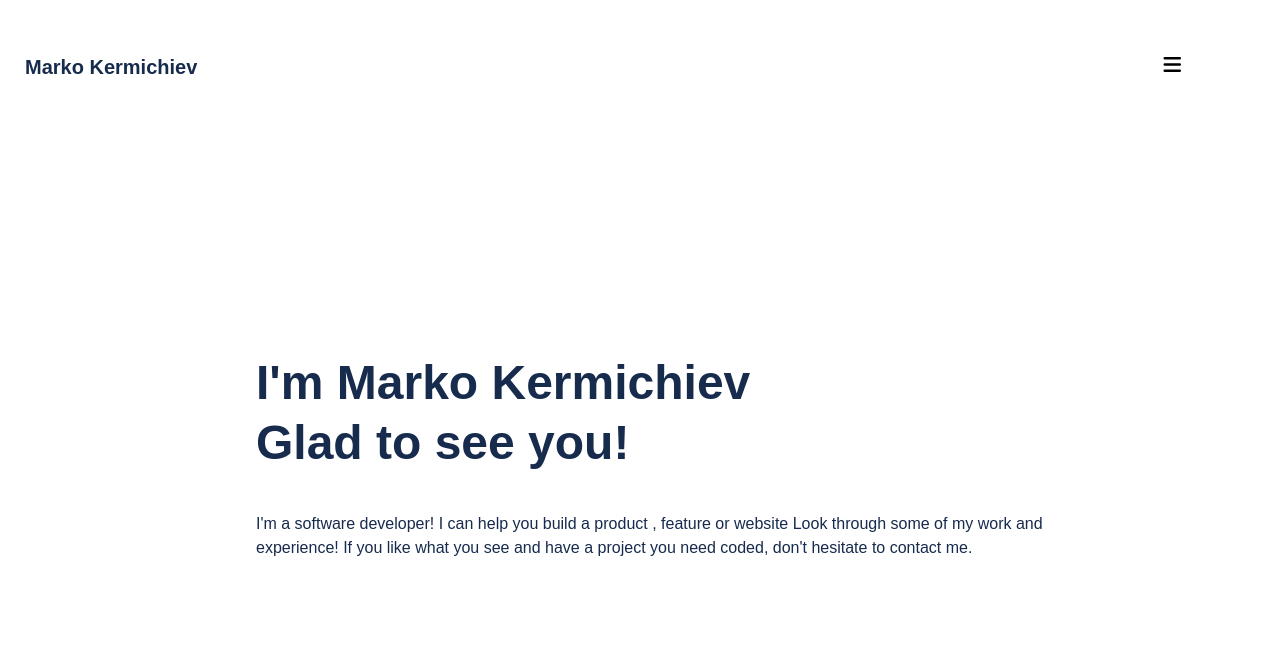
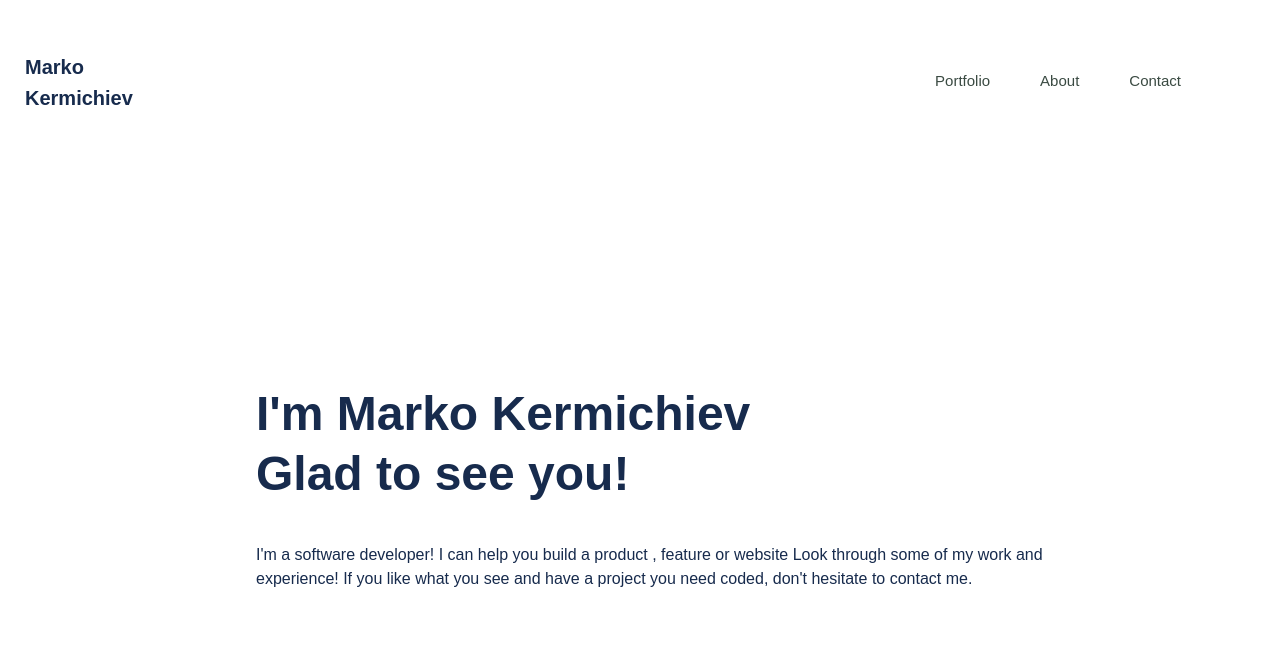
Before and after one commit to MarkoKermi/Portfolio-Website, a website: page index.html in a window 1280 px wide. Shown: the top 658 px of the page. Drawn offline with Linux system fonts and the light colour scheme.

Commit message:
Changes based on first review

```diff
--- a/style.css
+++ b/style.css
@@ -4,7 +4,7 @@
 * {
   font-family: "Popins", sans-serif;
   padding: 0%;
-  box-sizing: border-box;
+  /* box-sizing: border-box; */
 }
 
 html,
@@ -515,21 +515,22 @@ textarea {
     padding-top: 58px;
   }
 
-  .menu li {
-    padding-right: 3rem;
-    color: #344563;
+  .top .fa-bars {
+    display: none;
   }
 
-  .menu ul {
+  .top #menu {
     display: flex;
     justify-content: flex-end;
-    list-style: none;
-    gap: 20px;
-    color: #344563;
+    height: auto;
+    position: relative;
   }
 
-  .menu > div {
-    display: none;
+  .top #menu .nav-item {
+    font-size: 15px;
+    font-weight: 500;
+    line-height: 20px;
+    margin-right: 10px;
   }
 
   .headline {
```
Also changed, not shown: index.html (+2 -3 lines).
